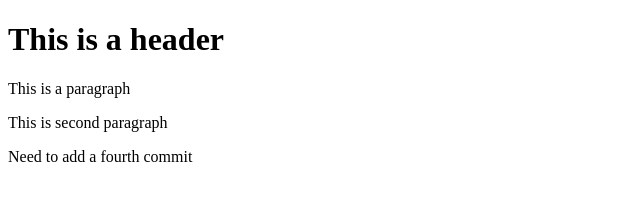
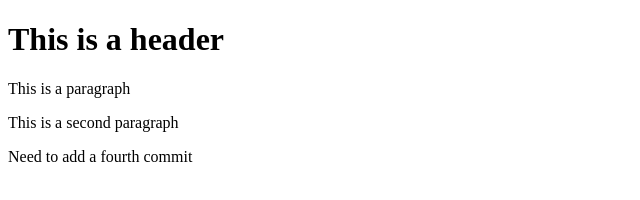
Before and after one commit to samizares/git-test, a plain HTML site: page index.html in a window 1280 px wide. Shown: the full height of the page, 0-640 px from the left. Drawn offline with Linux system fonts and the light colour scheme.

Commit message:
fifth commit

```diff
--- a/index.html
+++ b/index.html
@@ -4,7 +4,7 @@
 	<body>
 		<h1> This is a header</h1>
 		<p>This is a paragraph</p>
-		<p>This is second paragraph</p>
+		<p>This is a second paragraph</p>
 		<p>Need to add a fourth commit</p>
 	</body>
 </html>
```
